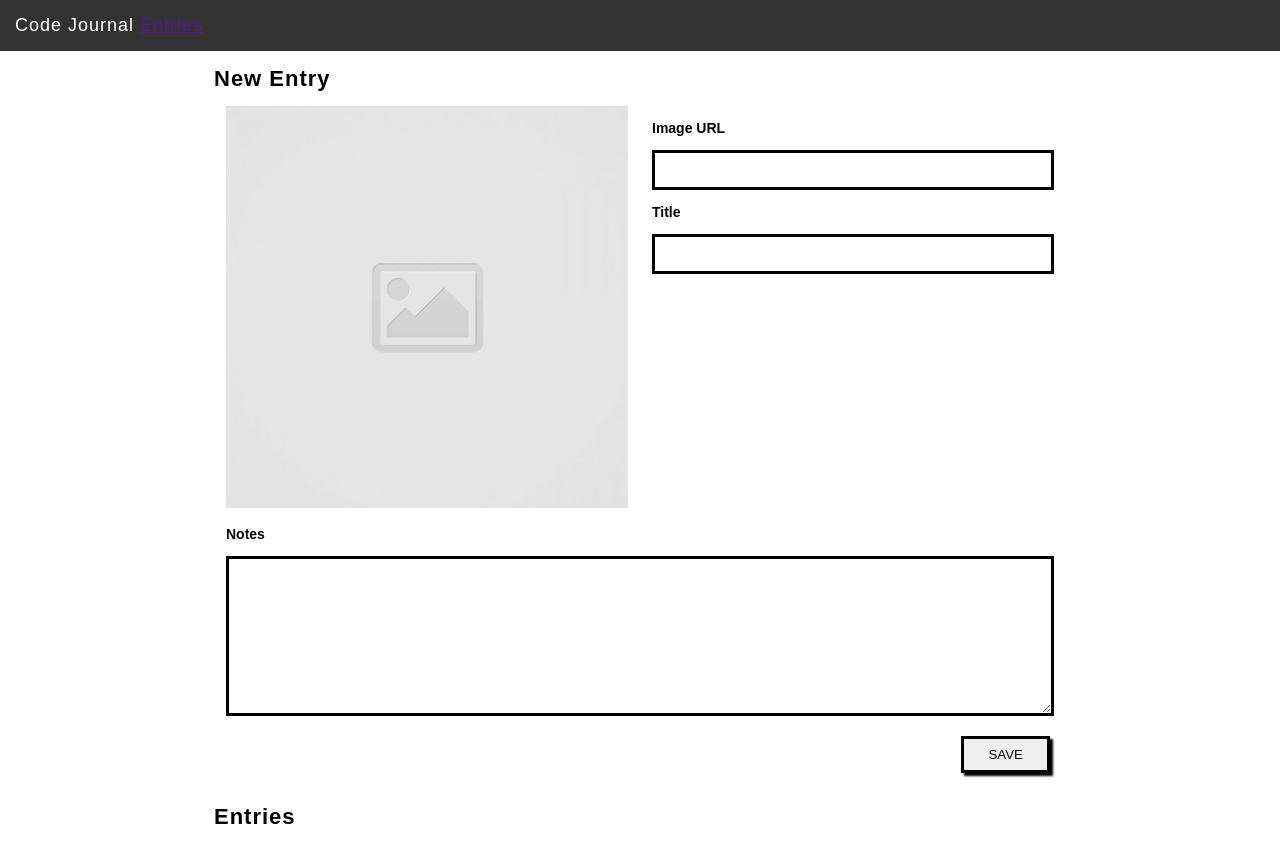
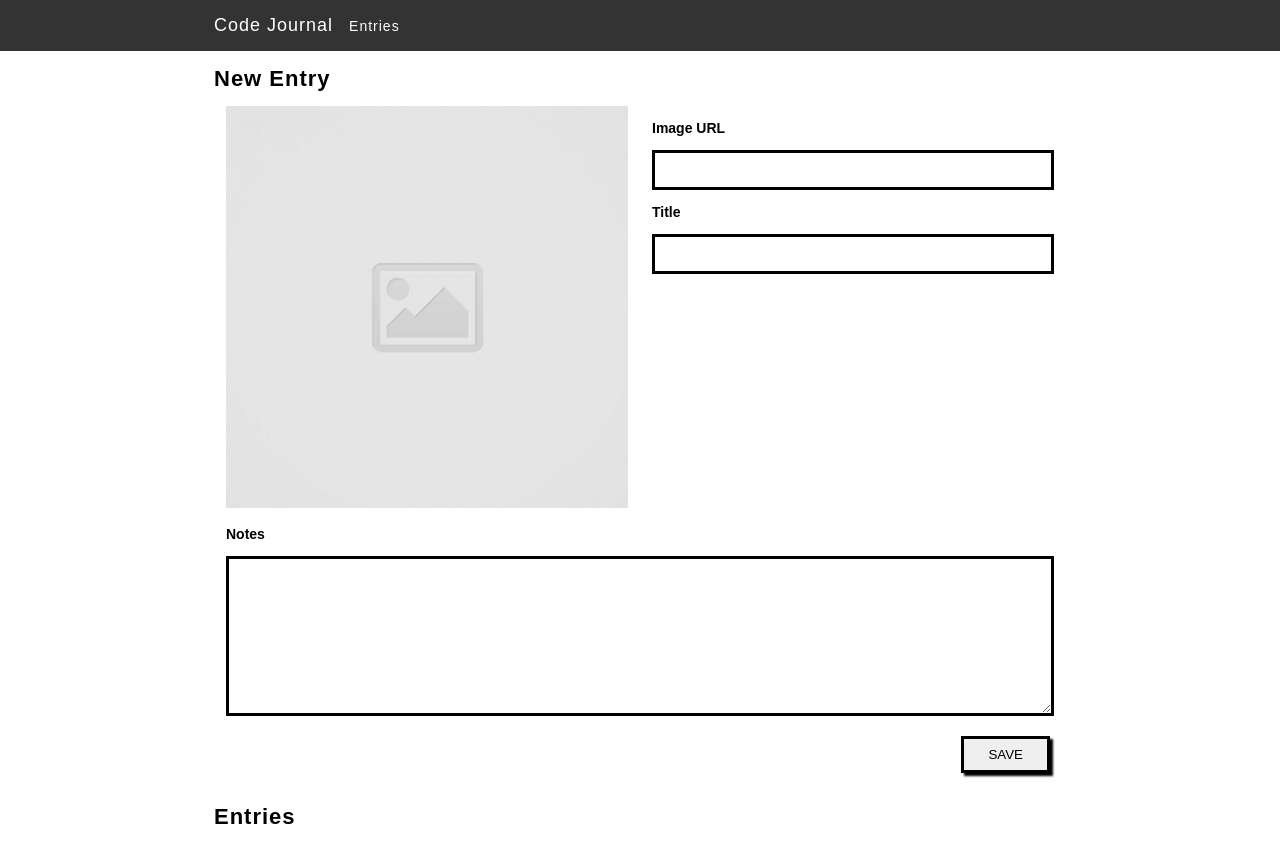
Before and after one commit to lisa-doan/code-journal, a website: page index.html in a window 1280 px wide. Drawn offline with Linux system fonts and the light colour scheme.

Commit message:
add styling for a element

```diff
--- a/css/styles.css
+++ b/css/styles.css
@@ -16,10 +16,17 @@ h1 {
   letter-spacing: 1px;
 }
 
-.head-container {
+.nav-container {
   width: 900px;
   margin: 0 auto;
   padding: 0 1.5rem;
+}
+
+a {
+  color: white;
+  font-size: 14px;
+  text-decoration: none;
+  padding: 10px;
 }
 
 img {
```
